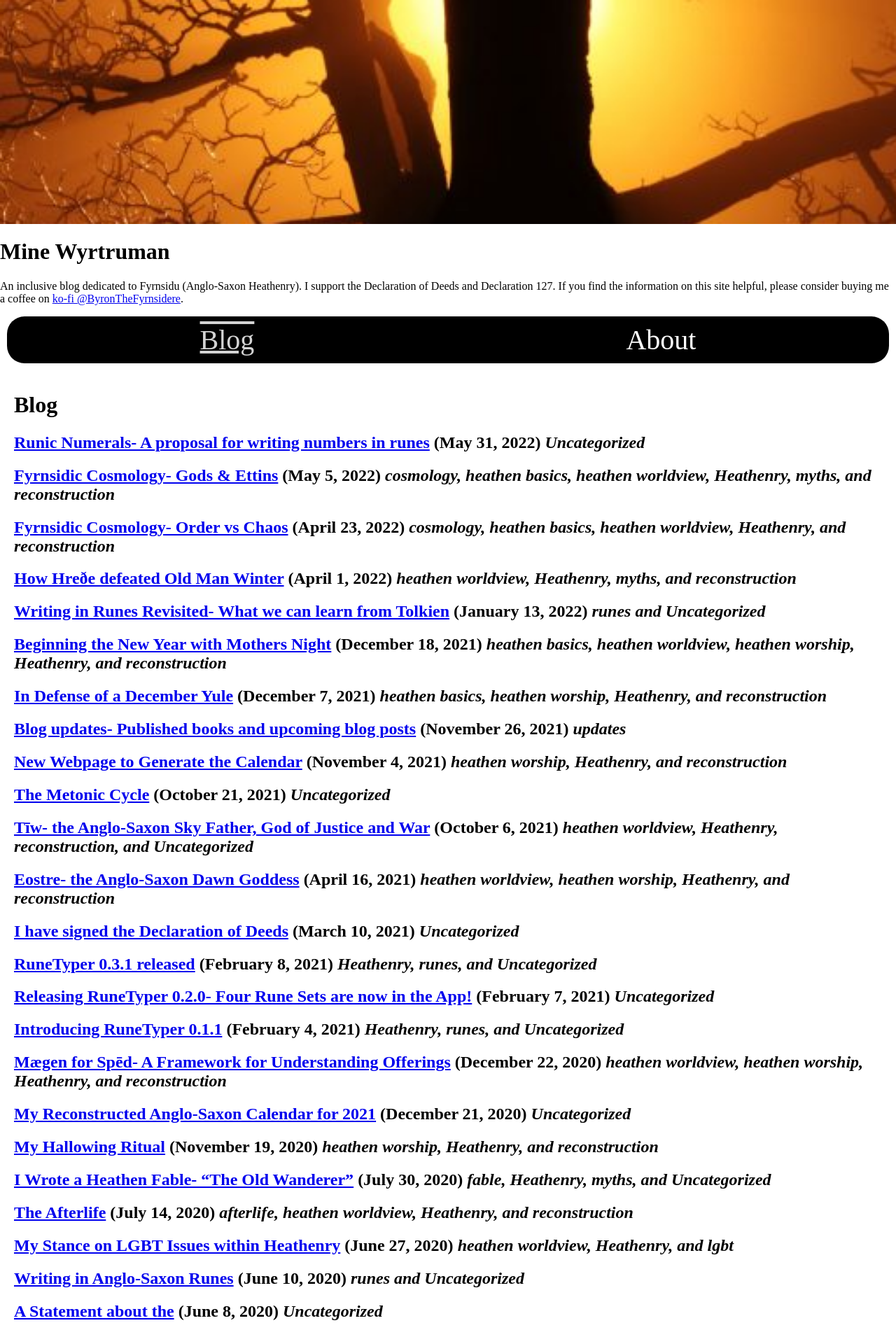
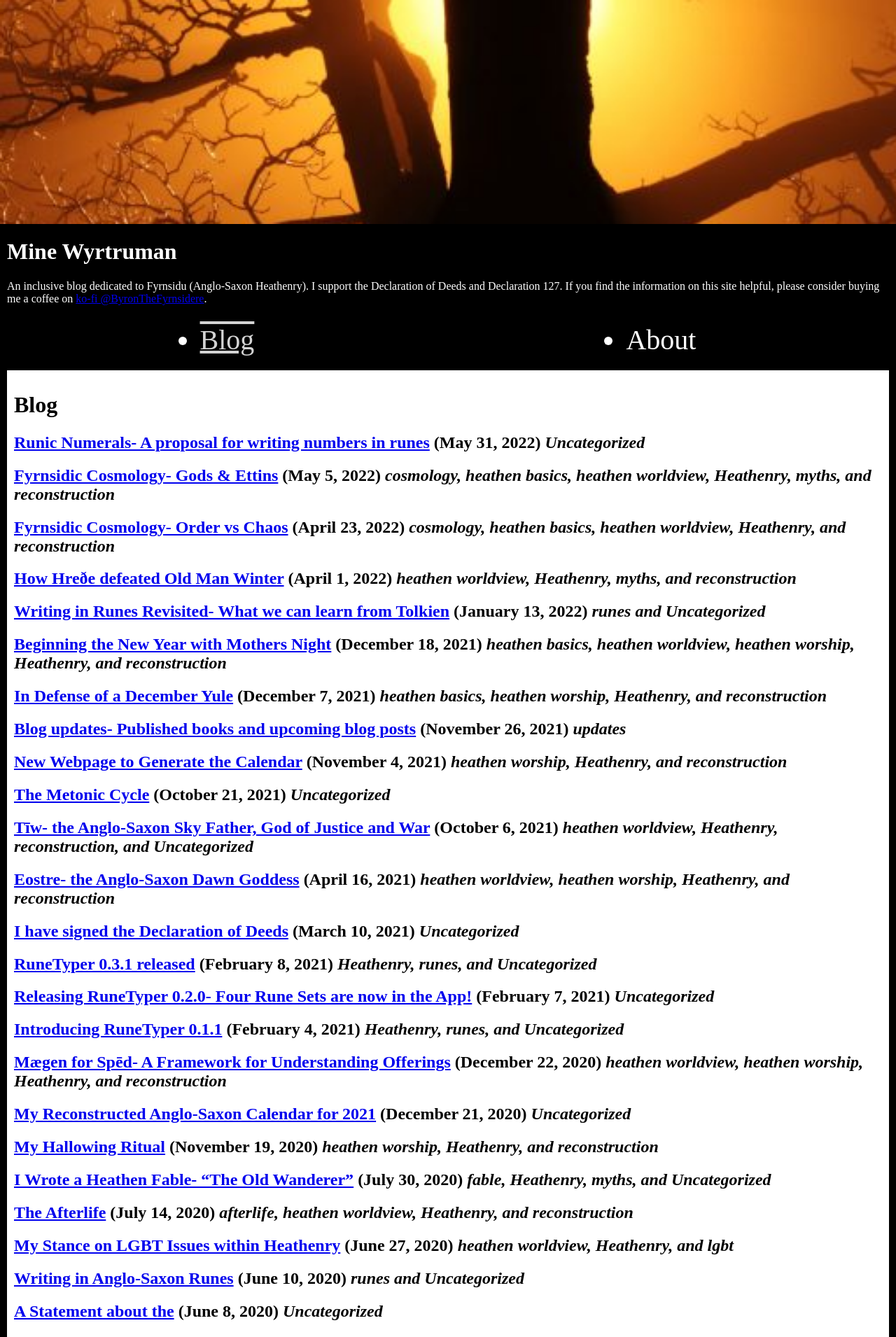
Before and after one commit to byronpendason/byronpendason.github.io, a Jekyll site: the page built from index.md, in a window 1280 px wide. Shown: the top 1910 px of the page at 70% size. Built offline with Jekyll 4.4.1, drawn with Linux system fonts in a browser that asks for light colours; our own code applies the rules of GitHub Pages for plain Markdown files; comment, search, counter and statistics services are not loaded.

Commit message:
Update default.html

```diff
--- a/_layouts/default.html
+++ b/_layouts/default.html
@@ -5,8 +5,8 @@
     <title>{{ page.title }} | Mine Wyrtruman</title>
     <style>
       body {
-        background-color: white;
-        color: black;
+        background-color: black;
+        color: white;
         margin: 0px;
       }
       #header {
@@ -27,6 +27,9 @@
       }
       #header a {
         color: lightblue;
+      }
+      #header-text {
+        margin: 10px;
       }
       nav ul {
         display: flex;
```
